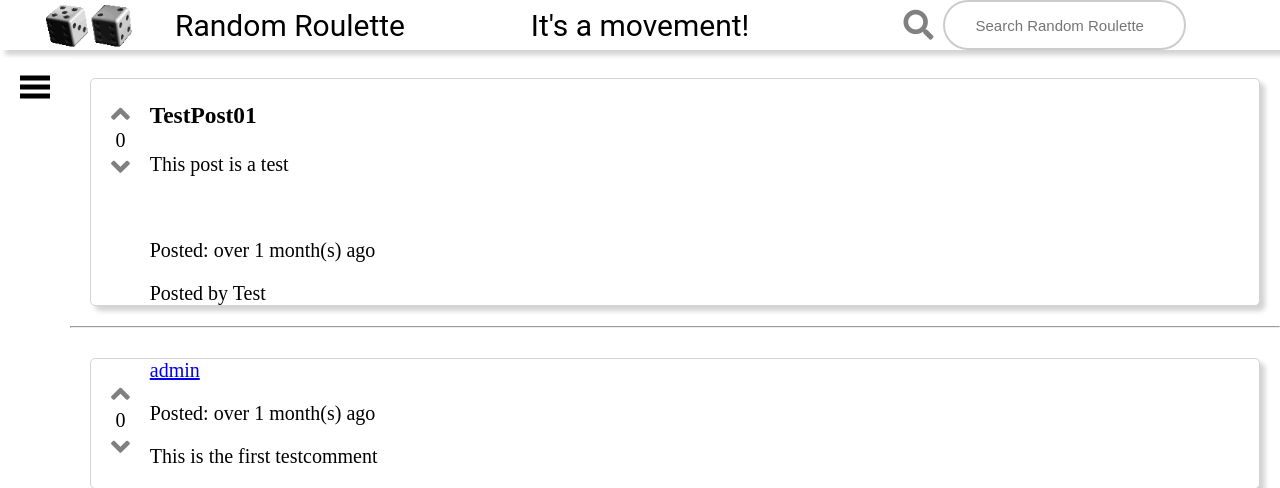
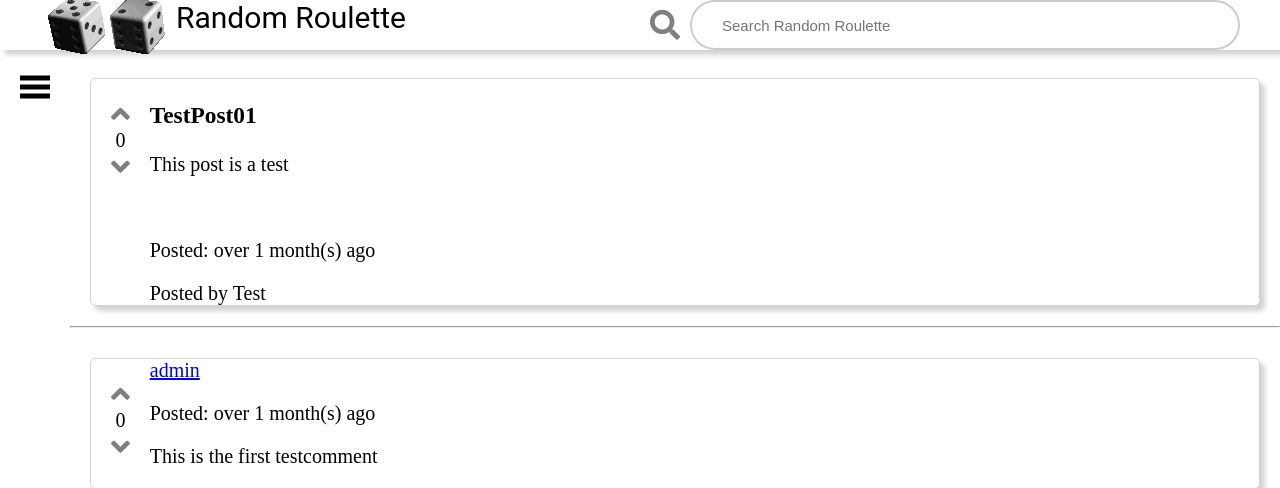
Before and after one commit to MarWu/ForumRoulette, a Django app: page /post/1/ in a window 1280 px wide. Shown: the top 488 px of the page. Run offline with Django 3.2, Linux system fonts and the light colour scheme; a user stored in the database is signed in; data comes from the database, SQL or seed files in the repository; both versions use the stored data as it was after the commit; some libraries are stand-ins or nearby versions.

Commit message:
added responsive design. fixed close button.

```diff
--- a/posts/static/css/styles.css
+++ b/posts/static/css/styles.css
@@ -1,11 +1,13 @@
+@import "searchbox.css";
+@import "commentsection.css";
+
 @import "postStyle.css";
+
 @import "votingsection.css";
-@import "commentsection.css";
-@import "searchbox.css";
+
 html, body {
     width: 100%;
     height: 100%;
-    font-size: 62.5%;
     display: flex;
     flex-direction: column;
     margin: 0;
@@ -33,24 +35,22 @@ header .header-item {
     width: 100%;
     font-size: 3rem;
     justify-content: center;
-    display: flex;
+
     align-items: center;
     text-decoration: none;
     font-family: 'Roboto', sans-serif;
     color: black;
 }
 
- header .center:hover{
-background-color: lightgray;
+ header. left{
+     display:flex;
+ }
 
-    border-radius: 2.5rem;
-}
-  header .left:hover{
-background-color: lightgray;
+  header .left:hover {
+      background-color: lightgray;
 
-    border-radius: 2.5rem;
-}
-
+      border-radius: 2.5rem;
+  }
 
 .content {
     transition: all .5s ease;
--- a/posts/static/js/sidenavigation.js
+++ b/posts/static/js/sidenavigation.js
@@ -1,9 +1,24 @@
 function openNav() {
-    document.getElementById("sideNavigation").style.width = "200px";
-    document.getElementById("content").style.marginLeft = "200px";
+    if (document.documentElement.clientWidth < 750) {
+            document.getElementById("sideNavigation").style.width = "200px";
+            document.getElementById("content").style.display = "none";
+    }
+    else {
+        document.getElementById("sideNavigation").style.width = "200px";
+        document.getElementById("content").style.marginLeft = "200px";
+    }
+
 }
 
 function closeNav() {
+        if (document.documentElement.clientWidth < 750) {
+            document.getElementById("sideNavigation").style.width = "0px";
+            document.getElementById("content").style.display = "flex";
+    }
+    else {
+        document.getElementById("sideNavigation").style.width = "0px";
+        document.getElementById("content").style.marginLeft = "0px";
+    }
     document.getElementById("sideNavigation").style.width = "0";
     document.getElementById("content").style.marginLeft = "0";
 }
--- a/templates/base_generic.html
+++ b/templates/base_generic.html
@@ -13,17 +13,15 @@
     <script src="{% static "js/sidenavigation.js" %}"></script>
     <script src="{% static "js/vote.js" %}"></script>
 
-
 </head>
 <body>
 
 <header>
     <div class="header-item left">
-        <img src="{% static 'Images/dice.gif' %}" width="100" alt="">
+        <img src="{% static 'Images/dice.gif' %}"  alt="Error 404">
         <a href="{% url 'posts:index' %} " class="header-item">Random Roulette </a>
     </div>
-    <a href="https://birdsarentreal.com/" class="header-item center">It's a movement!</a>
-    <div class="header-item right">
+   <div class="mediahide header-item right ">
         <form action="{% url 'posts:search' %}" method="get">
             {% csrf_token %}
             <div class="searchContainer">
@@ -55,15 +53,15 @@
         <div id="sideNavigation" class="sidenav">
             <a href="javascript:void(0)" class="closebtn" onclick="closeNav()">&times;</a>
             <ul>
-                <li><a href="{% url 'posts:index' %}" class="fas fa-home"> Home</a></li>
-                <li><a href="{% url 'posts:popular' %}" class="fab fa-hotjar"> Popular Posts</a></li>
-                <li><a href="{% url 'posts:create' %}" class="far fa-paper-plane"> Create Post</a></li>
+                <li><a href="{% url 'posts:index' %}" class="fas fa-home"> <p>Home</p></a></li>
+                <li><a href="{% url 'posts:popular' %}" class="fab fa-hotjar"> <p>Popular Posts</p></a></li>
+                <li><a href="{% url 'posts:create' %}" class="far fa-paper-plane"> <p>Create Post</p></a></li>
             </ul>
             <ul>
                 {% if user.is_authenticated %}
-                    <a href="{% url 'posts:random' %}" class="fas fa-dice"> Random</a>
+                    <a href="{% url 'posts:random' %}" class="fas fa-dice"> <p>Random</p></a>
                     <hr>
-                    <li><a href="{% url 'users:profile' user.username %}">User: {{ user.username }}</a></li>
+                    <li><a href="{% url 'users:profile' user.username %}">Username: {{ user.username }}</a></li>
                     <li><a href="{% url 'logout' %}?next={{ request.path }}">Logout</a></li>
                 {% else %}
                     <li><a href="{% url 'login' %}?next={{ request.path }}">Login</a></li>
```
Also changed, not shown: other parts of posts/static/css/styles.css (+33 -4 lines), db.sqlite3.
